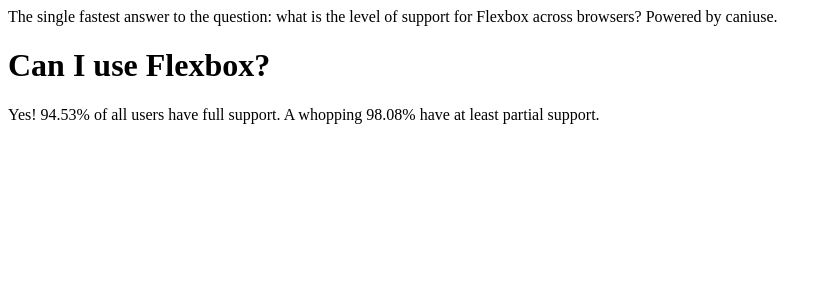
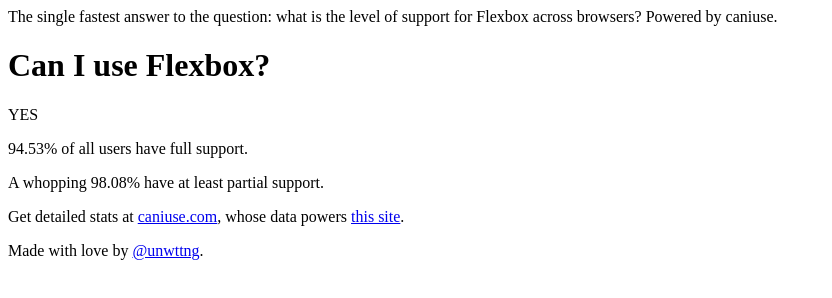
Before and after one commit to unwitting/can-i-use-flexbox, a plain HTML site: page index.html in a window 1280 px wide. Shown: the whole page, without its empty margins (0-832 px from the left). Drawn offline with Linux system fonts and the light colour scheme.

Commit message:
Deploy unwitting/can-i-use-flexbox to github.com/unwitting/can-i-use-flexbox.git:gh-pages

```diff
--- a/index.html
+++ b/index.html
@@ -1,4 +1,9 @@
+<!DOCTYPE html>
 <title>Can I use Flexbox? | Check the current level of Flexbox support across browsers</title>
 <description>The single fastest answer to the question: what is the level of support for Flexbox across browsers? Powered by caniuse.</description>
 <h1>Can I use Flexbox?</h1>
-<div>Yes! 94.53% of all users have full support. A whopping 98.08% have at least partial support.</div>
+<div>YES</div>
+<p>94.53% of all users have full support.</p>
+<p>A whopping 98.08% have at least partial support.</div>
+<p>Get detailed stats at <a href="https://caniuse.com/#feat=flexbox" target="_blank">caniuse.com</a>, whose data powers <a href="https://github.com/unwitting/can-i-use-flexbox" target="_blank">this site</a>.</p>
+<p>Made with love by <a href="https://twitter.com/unwttng" target="_blank">@unwttng</a>.</p>
```
